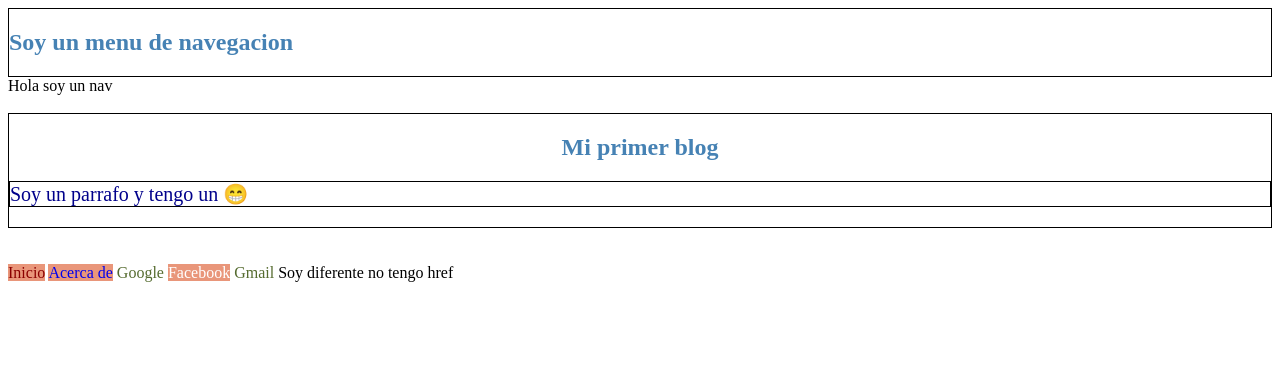
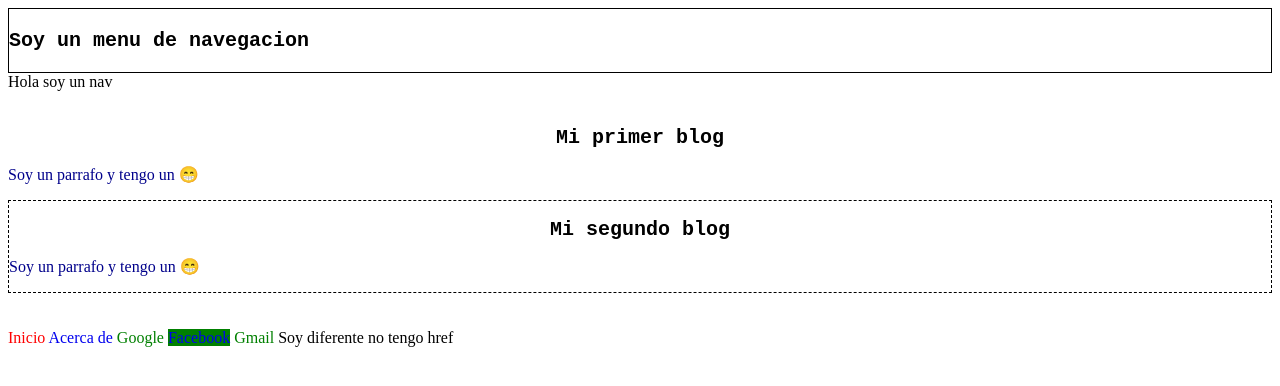
Before and after one commit to Jilverdelacruz/Css3, a plain HTML site: page Selectores/index.html in a window 1280 px wide. Drawn offline with Linux system fonts and the light colour scheme.

Commit message:
selectores

```diff
--- /dev/null
+++ b/Selectores/combinadores/estilos2.css
@@ -0,0 +1,15 @@
+.contenedor a{
+    text-decoration: none;
+    color:firebrick
+}
+.contenedor>p{
+    font-size: 20px;
+    font-weight: bold;
+}
+h2+p{
+    color:blue
+}
+
+h3~p{
+    color: red;
+}
--- /dev/null
+++ b/Selectores/css/estilos2.css
@@ -0,0 +1,29 @@
+.borde{
+    border:1px solid black
+}
+#section2{
+    border:1px dashed black
+}
+
+section h2{
+    text-align: center;
+}
+.😁{
+    color: darkblue;
+}
+[href]{
+    text-decoration: none;
+}
+a[href='https://alexcgdesign.com/inicio']{
+ color:red
+}
+a[href^='hsttps']{
+    color:green
+}
+a[href$='.org']{
+    background-color: green;
+}
+h1, h2{
+    font-size: 20px;
+    font-family: 'Courier New', Courier, monospace;
+}
--- a/Selectores/index.html
+++ b/Selectores/index.html
@@ -4,12 +4,12 @@
     <meta charset="UTF-8">
     <meta name="viewport" content="width=device-width, initial-scale=1.0">
     <title>Selectores</title>
-    <link rel="stylesheet" href="css/estilos.css">
+    <link rel="stylesheet" href="css/estilos2.css">
 </head>
 <body>
     <nav class="borde">
         <section >
-            <h2 class="">Soy un menu de navegacion</h2>
+            <h1>Soy un menu de navegacion</h1>
         </section>
     </nav>
 
@@ -21,7 +21,11 @@
     <br>
     <section id="section">
         <h2 class="titulo">Mi primer blog</h2>
-        <p class="😁 😂">Soy un parrafo y tengo un 😁</p>
+        <p class="😁">Soy un parrafo y tengo un 😁</p>
+    </section>
+    <section id="section2">
+        <h2 class="titulo">Mi segundo blog</h2>
+        <p class="😁">Soy un parrafo y tengo un 😁</p>
     </section>
     <br><br>
 
```
Also changed, not shown: Selectores/combinadores/index.html (+1 -2 lines).
